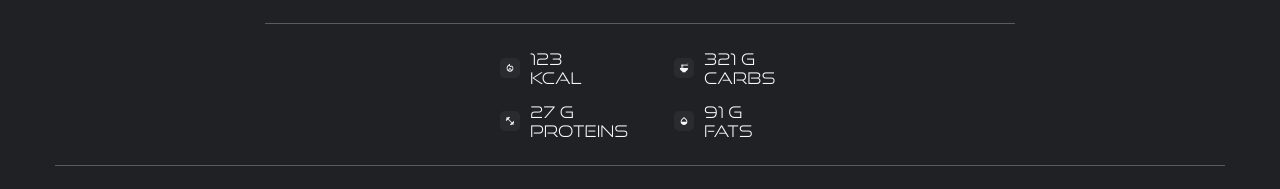
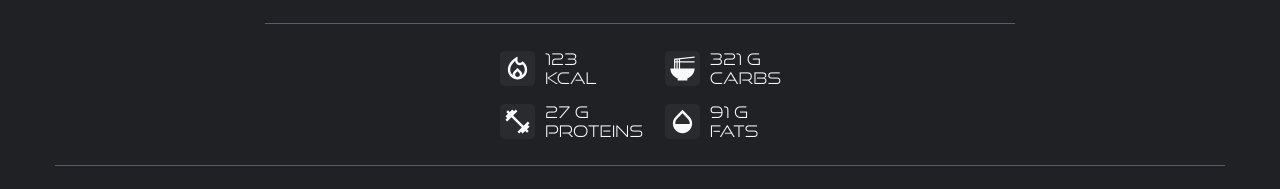
Before and after one commit to tyVespA/react-recipes-website, a React (Create React App) app: page /react-recipes-website-test/recipes/ground-turkey-burrito in a window 1280 px wide. Shown: the part 395-584 px from the top of the page. Built offline with nearby package versions, Linux system fonts and the light colour scheme.

Commit message:
Fix icons displaying incorrectly

```diff
--- a/src/components/RecipeStats.js
+++ b/src/components/RecipeStats.js
@@ -10,7 +10,7 @@ function RecipeStats({ calories, carbs, proteins, fats }) {
     <div className={styles.statsContainer}>
       <div className={styles.calories}>
         <LocalFireDepartmentOutlinedIcon
-          fontSize="small"
+          fontSize="large"
           className={styles.statsIcon}
         />
         <p>
@@ -18,20 +18,20 @@ function RecipeStats({ calories, carbs, proteins, fats }) {
         </p>
       </div>
       <div className={styles.carbs}>
-        <RamenDiningIcon fontSize="small" className={styles.statsIcon} />
+        <RamenDiningIcon fontSize="large" className={styles.statsIcon} />
         <p>
           {carbs} <br /> carbs
         </p>
       </div>
 
-      <div className={styles.proteins}>
-        <FitnessCenterIcon fontSize="small" className={styles.statsIcon} />
+      <div className={`${styles.proteins}`}>
+        <FitnessCenterIcon fontSize="large" className={styles.statsIcon} />
         <p>
           {proteins} <br /> proteins
         </p>
       </div>
       <div className={styles.fats}>
-        <OpacityIcon fontSize="small" className={styles.statsIcon} />
+        <OpacityIcon fontSize="large" className={styles.statsIcon} />
         <p>
           {fats} <br /> fats
         </p>
--- a/src/pages/recipes/GroundTurkeyBurrito.js
+++ b/src/pages/recipes/GroundTurkeyBurrito.js
@@ -78,7 +78,7 @@ function GroundTurkeyBurrito() {
         <p className={styles.videoDescription}>
           Recipe from min 4.39 to min 7.18
         </p>
-        <iframe
+        {/* <iframe
           width="1200"
           height="415"
           src="https://www.youtube.com/embed/eEBRmma-TCI"
@@ -86,7 +86,7 @@ function GroundTurkeyBurrito() {
           frameborder="0"
           allow="accelerometer; autoplay; clipboard-write; encrypted-media; gyroscope; picture-in-picture; web-share"
           allowfullscreen
-        ></iframe>
+        ></iframe> */}
       </div>
     </>
   );
--- a/src/styles/RecipeStats.module.css
+++ b/src/styles/RecipeStats.module.css
@@ -1,30 +1,20 @@
 .statsContainer {
   padding: 10px;
   display: grid;
-  grid-template-columns: 1.5fr 1fr;
+  grid-template-columns: 1.3fr 1fr;
   gap: 15px;
   max-width: 300px;
   margin-inline: auto;
 }
 
-.statsIcon {
-  background-color: #2a2b2f;
-  width: 36px;
-  height: 36px;
-  border-radius: 5px;
-  padding: 5px;
-}
-
 .statsContainer > div {
-  display: flex;
-  /* flex-direction: column; */
-}
-
-.calories,
-.carbs,
-.proteins,
-.fats {
   display: flex;
   align-items: center;
   gap: 10px;
 }
+
+.statsIcon {
+  background-color: #2a2b2f;
+  border-radius: 5px;
+  padding: 3px;
+}
--- a/src/styles/RecipesItem.module.css
+++ b/src/styles/RecipesItem.module.css
@@ -83,7 +83,7 @@
   width: 35px;
   height: 35px;
   border-radius: 5px;
-  padding: -5px;
+  /* padding: -5px; */
 
   display: flex;
   justify-content: center;
```
